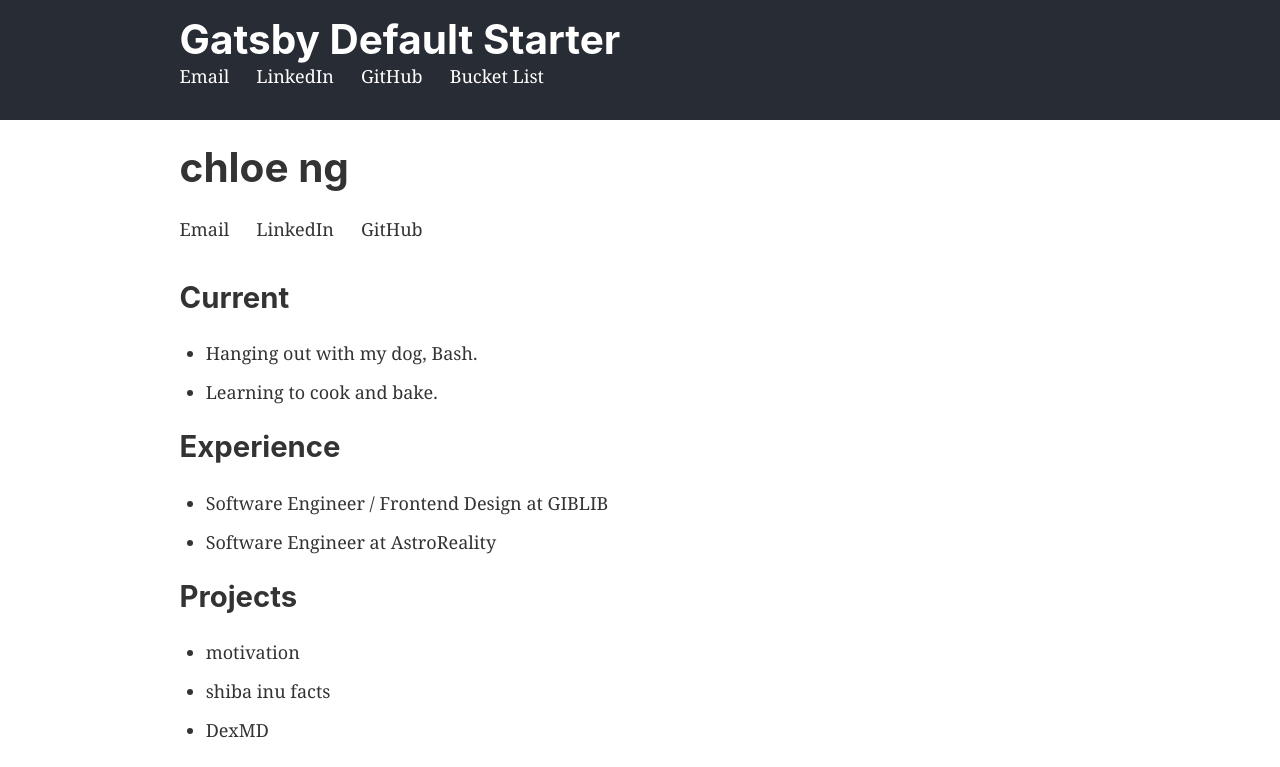
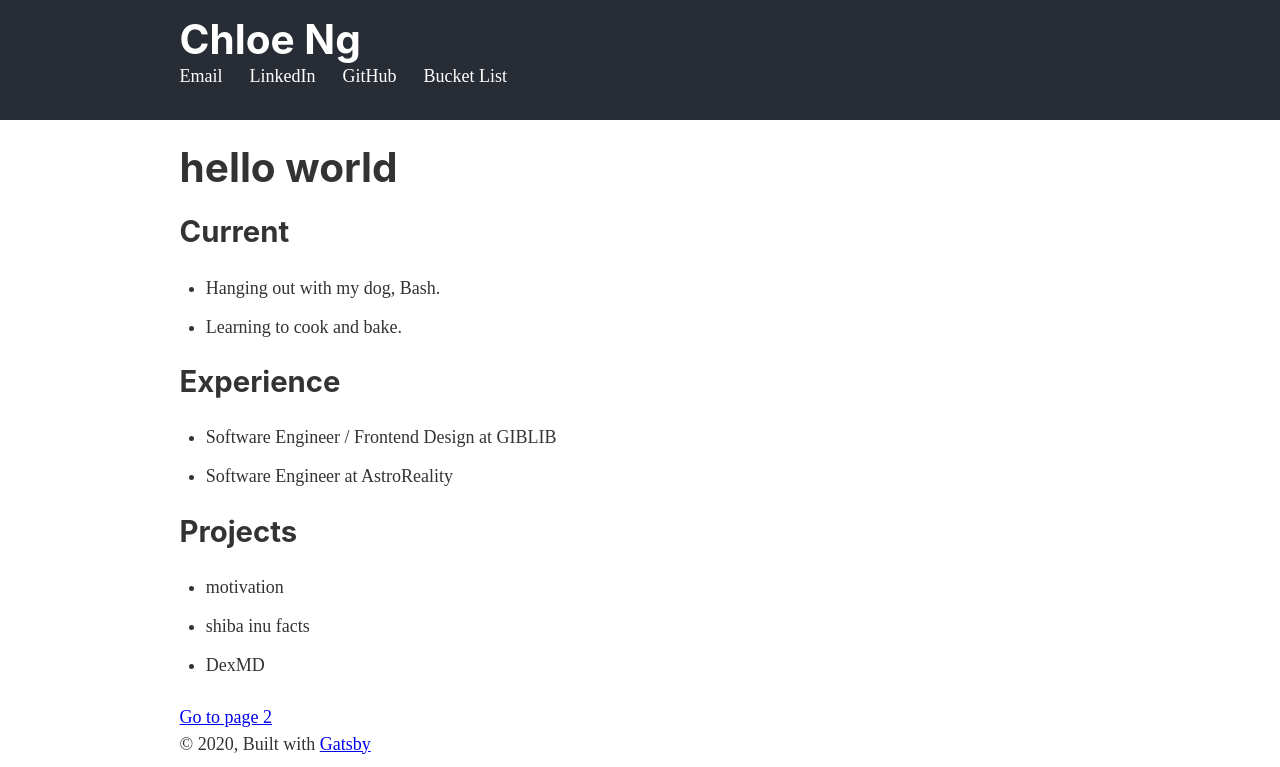
Before and after one commit to chloegng/gatsby-portfolio-template, a Gatsby site: page / in a window 1280 px wide. Shown: the top 767 px of the page. Built offline with nearby package versions, Linux system fonts and the light colour scheme; Gatsby itself is replaced by a stand-in of ours.

Commit message:
update style

```diff
--- a/gatsby-config.js
+++ b/gatsby-config.js
@@ -1,8 +1,8 @@
 module.exports = {
   siteMetadata: {
-    title: `Gatsby Default Starter`,
-    description: `Kick off your next, great Gatsby project with this default starter. This barebones starter ships with the main Gatsby configuration files you might need.`,
-    author: `@gatsbyjs`,
+    title: `Chloe Ng`,
+    description: `Personal website template. Great for showcasing your skills and projects.`,
+    author: `@chloegng`,
   },
   plugins: [
     `gatsby-plugin-react-helmet`,
--- a/src/components/layout.css
+++ b/src/components/layout.css
@@ -200,7 +200,7 @@ html {
 }
 body {
   color: hsla(0, 0%, 0%, 0.8);
-  font-family: georgia, serif;
+  font-family: ubuntu, serif;
   font-weight: normal;
   word-wrap: break-word;
   font-kerning: normal;
--- a/src/pages/index.js
+++ b/src/pages/index.js
@@ -8,18 +8,7 @@ import SEO from "../components/seo"
 const IndexPage = () => (
   <Layout>
     <SEO title="Home" />
-    <h1>chloe ng</h1>
-    <ul style={ulStyle}>
-    <li style={liStyle}>
-      Email
-    </li>
-    <li style={liStyle}>
-      LinkedIn
-    </li>
-    <li style={liStyle}>
-      GitHub
-    </li>
-    </ul>
+    <h1>hello world</h1>
     <h2>Current</h2>
     <ul>
       <li>Hanging out with my dog, Bash.</li>
@@ -46,21 +35,10 @@ const IndexPage = () => (
         DexMD
       </li>
     </ul>
-    <div style={{ maxWidth: `300px`, marginBottom: `1.45rem` }}>
+    {/* <div style={{ maxWidth: `300px`, marginBottom: `1.45rem` }}>
       <Image />
-    </div>
+    </div> */}
     <Link to="/page-2/">Go to page 2</Link>
   </Layout>
 )
-
-const ulStyle = {
-  display: 'flex',
-  flexWrap: 'wrap',
-  listStyle: 'none',
-  marginLeft: '0'
-}
-
-const liStyle = {
-  marginRight: '1.5em'
-}
 export default IndexPage
```
